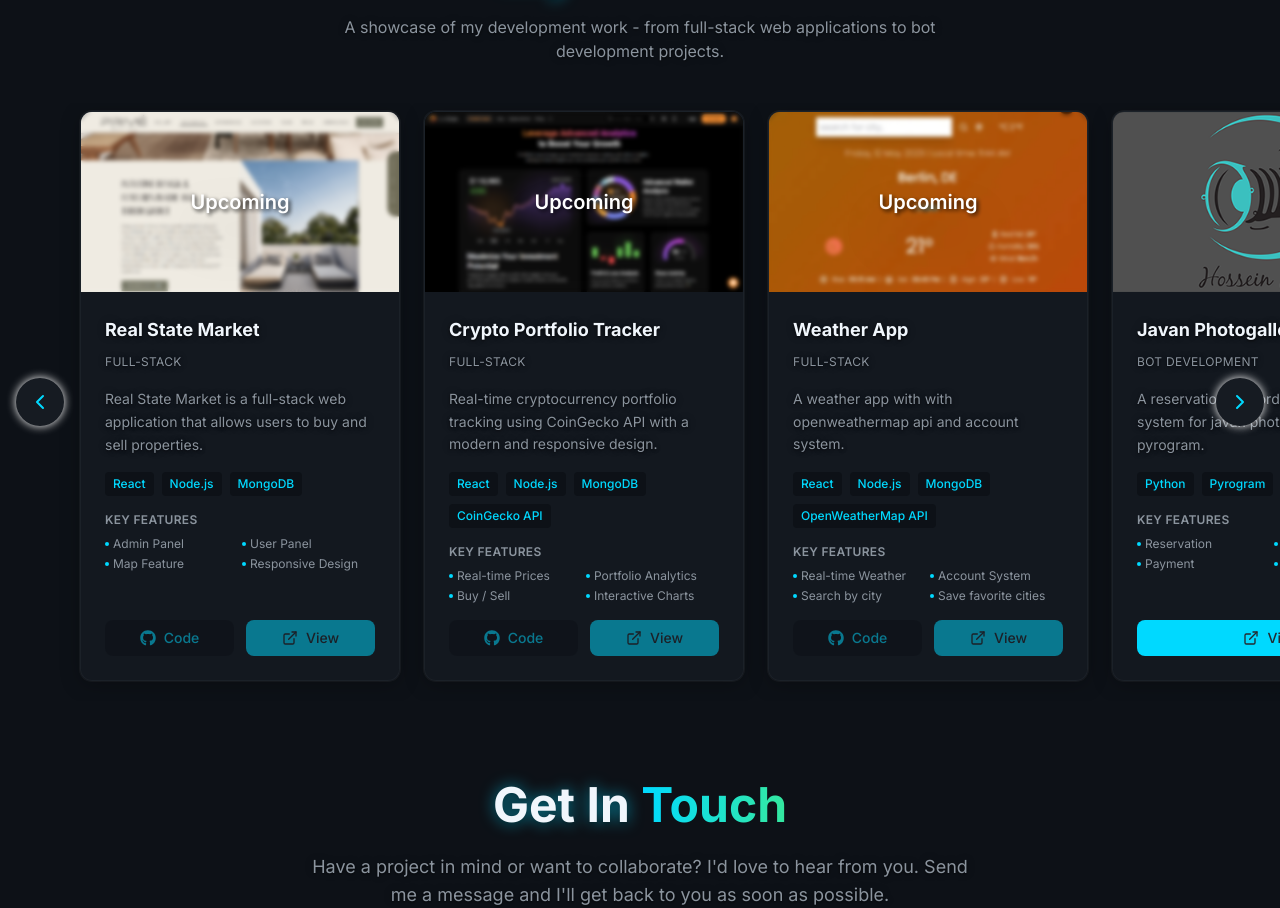
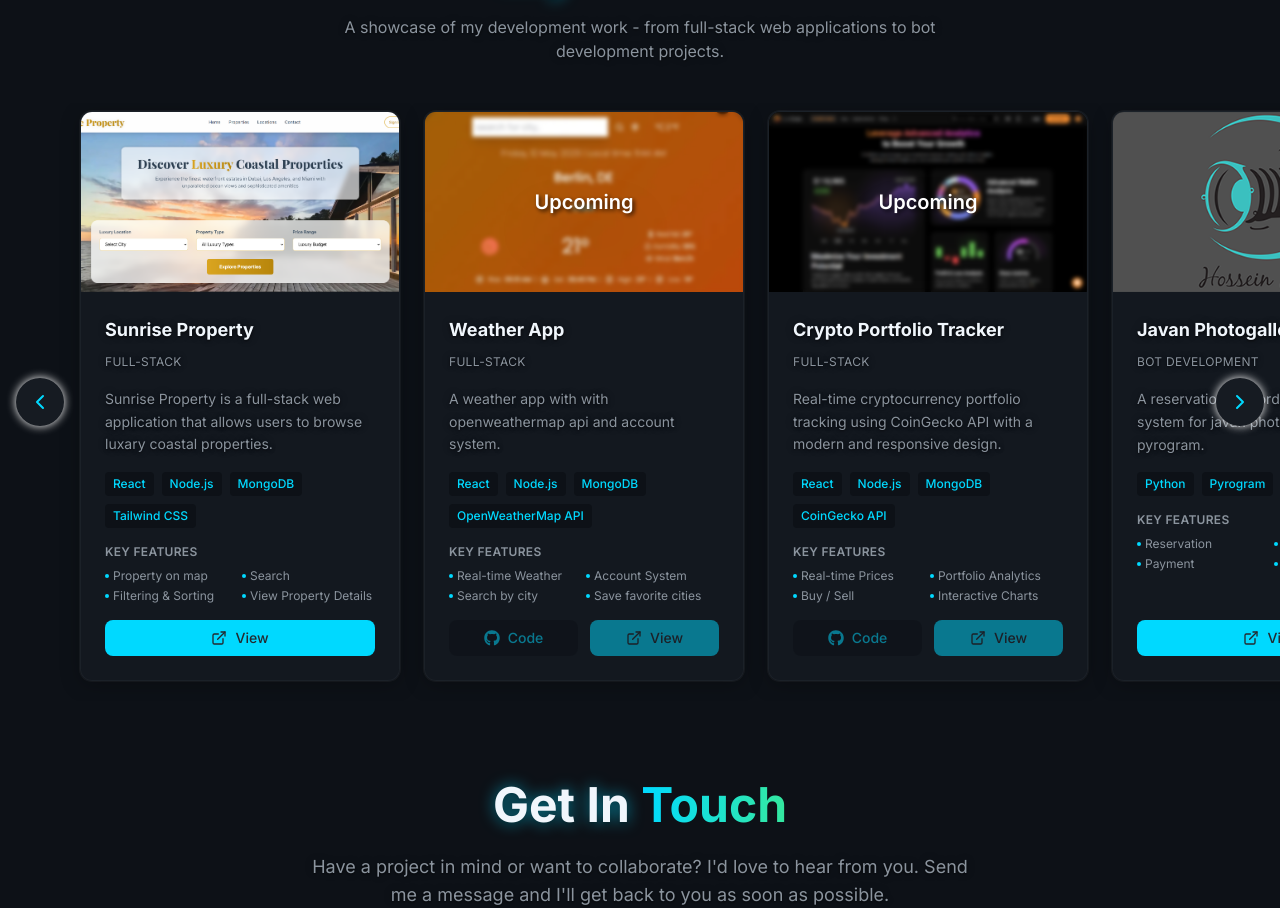
Before and after one commit to ShahabCypher/ShahabCypher, a React (Vite) app in the folder frontend/: page / in a window 1280 px wide. Shown: the part 1345-2253 px from the top of the page. Built offline with nearby package versions, Linux system fonts and the light colour scheme; no server answers; a web font is replaced by a local one.

Commit message:
modified real estate project

```diff
--- a/frontend/src/components/templates/ProjectsSection.jsx
+++ b/frontend/src/components/templates/ProjectsSection.jsx
@@ -8,24 +8,41 @@ const ProjectsSection = () => {
   const projects = [
     {
       id: 1,
-      title: "Real State Market",
+      title: "Sunrise Property",
       description:
-        "Real State Market is a full-stack web application that allows users to buy and sell properties.",
+        "Sunrise Property is a full-stack web application that allows users to browse luxary coastal properties.",
       category: "Full-Stack",
-      technologies: ["React", "Node.js", "MongoDB"],
-      image: "projects/real-state.png",
+      technologies: ["React", "Node.js", "MongoDB", "Tailwind CSS"],
+      image: "projects/sunrise-property.png",
       features: [
-        "Admin Panel",
-        "User Panel",
-        "Map Feature",
-        "Responsive Design",
+        "Property on map",
+        "Search",
+        "Filtering & Sorting",
+        "View Property Details",
+      ],
+      url: "https://sunrise.shahabcypher.xyz",
+      upcoming: false,
+    },
+    {
+      id: 2,
+      title: "Weather App",
+      description:
+        "A weather app with with openweathermap api and account system.",
+      category: "Full-Stack",
+      technologies: ["React", "Node.js", "MongoDB", "OpenWeatherMap API"],
+      image: "projects/weather-app.png",
+      features: [
+        "Real-time Weather",
+        "Account System",
+        "Search by city",
+        "Save favorite cities",
       ],
       github: "#",
       url: "#",
       upcoming: true,
     },
     {
-      id: 2,
+      id: 3,
       title: "Crypto Portfolio Tracker",
       description:
         "Real-time cryptocurrency portfolio tracking using CoinGecko API with a modern and responsive design.",
@@ -37,24 +54,6 @@ const ProjectsSection = () => {
         "Portfolio Analytics",
         "Buy / Sell",
         "Interactive Charts",
-      ],
-      github: "#",
-      url: "#",
-      upcoming: true,
-    },
-    {
-      id: 3,
-      title: "Weather App",
-      description:
-        "A weather app with with openweathermap api and account system.",
-      category: "Full-Stack",
-      technologies: ["React", "Node.js", "MongoDB", "OpenWeatherMap API"],
-      image: "projects/weather-app.png",
-      features: [
-        "Real-time Weather",
-        "Account System",
-        "Search by city",
-        "Save favorite cities",
       ],
       github: "#",
       url: "#",
```
Also changed, not shown: frontend/public/projects/real-state.png (deleted), frontend/public/projects/sunrise-property.png (added).
